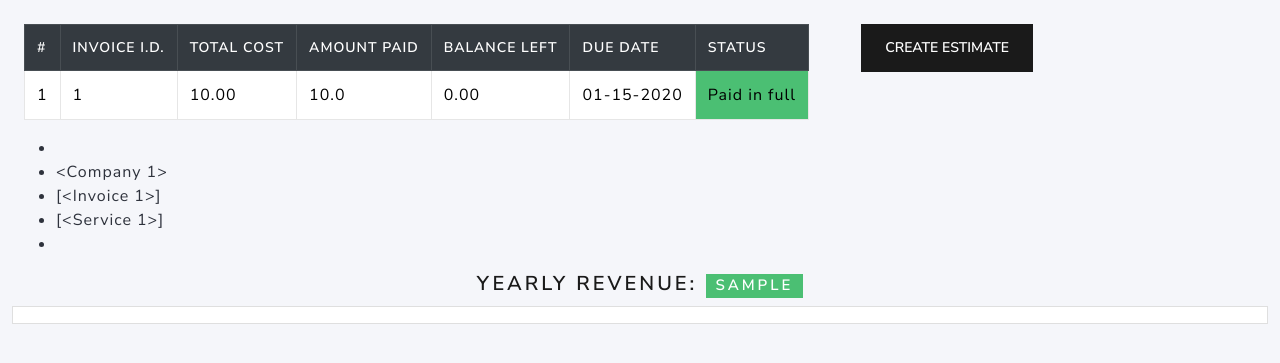
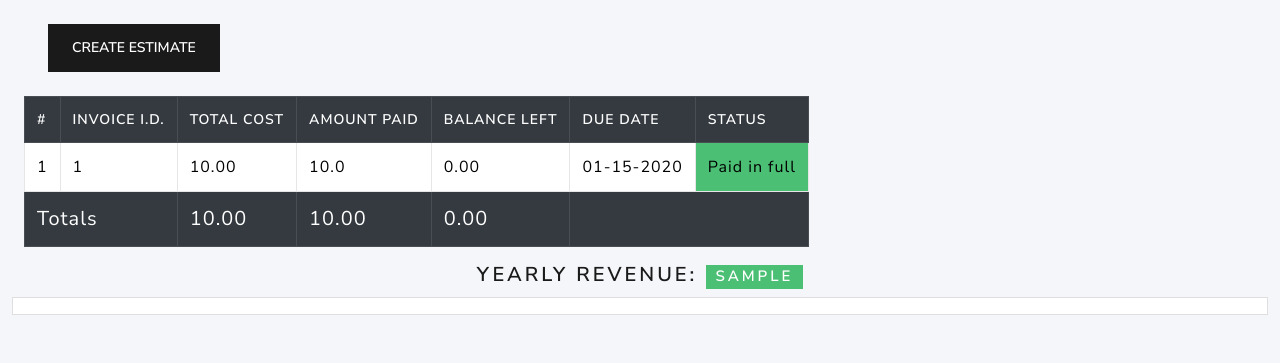
Before and after one commit to coachdaveofficial/invoice-app, a Flask app: template templates/home_page.html in a window 1280 px wide. Shown: the part 99-462 px from the top of the page. Run offline with Flask 2, Linux system fonts and the light colour scheme; tables that the repository leaves empty hold one stand-in row (values such as "Sample post"); the template is opened without the code that fills it: values that come from a table or form of the project are taken from there, most other values are stand-ins (such as "Sample title", 1, 10 or a date in 2020); some libraries are stand-ins or nearby versions.

Commit message:
reformat home page html and add totals row for invoice table

```diff
--- a/templates/home_page.html
+++ b/templates/home_page.html
@@ -7,9 +7,78 @@
 
 
 <div class="mt-4 container-fluid">
+
+	<!-- Estimate Modal pop up -->
+	<div class="col-md-2 m-4" id="estimate-modal">
+		<!-- Button trigger modal -->
+		<button type="button" class="btn btn-primary" data-bs-toggle="modal" data-bs-target="#estimateModal">
+			Create Estimate
+		</button>
+		<!-- Modal -->
+		<div class="modal fade" id="estimateModal" tabindex="-1" aria-labelledby="estimateModalLabel" aria-hidden="true">
+			<div class="modal-dialog modal-dialog-scrollable">
+				<div class="modal-content">
+					<div class="modal-header">
+					<h1 class="modal-title fs-5" id="exampleModalLabel">New Estimate</h1>
+					</div>
+					<div class="modal-body">
+						<div id="estimate-form" class="form-group m-2">
+
+											<div class="text-center">
+												<label for="customer-name">Insert Name of Customer</label>
+												<br>
+												<select class="form-select text-center" name="customer-select" id="customer-select">
+													{% for cust in customers %}
+														<option value="{{cust.id}}">{{cust.full_name}}</option>
+													{% endfor %}
+												</select>
+
+
+												<br>
+												<label class="form-label" for="services-options">Select service to add to estimate:</label>
+												<select name="services" id="services-options" class="form-select text-center">
+													{% for service in services %}
+													<option value="{{service.id}}">{{service.description}}</option>
+													{% endfor %}
+												</select>
+												<br>
+												<br>
+												<a href="#" id="add-service-estimate" class="btn btn-sm btn-primary">Add Service</a>
+											</div>
+
+
+
+									</div>
+										<ol class="list-group list-group-numbered" id="estimate-list">
+
+										</ol>
+										<ol class="list-group">
+											<li class="list-group-item">
+												<div class="ms-2 me-auto">
+													<div>
+														<b>Total</b>
+														<span id="estimate-total" class="badge bg-success float-end">0</span>
+													</div>
+
+												</div>
+
+											</li>
+										</ol>
+								</div>
+								<div class="modal-footer">
+								<a class="btn btn-outline-primary" aria-label="Close" data-bs-dismiss="modal">Close</a>
+								<a href='#' id="estimate-submit-btn" class="btn btn-primary" >Save Changes</a>
+								</div>
+
+				</div>
+			</div>
+		</div>
+	</div>
+
+	<!-- Invoice Table -->
 	<div class="row">
-		<!-- Invoice Table -->
-		<div class="col-md-8">
+		<div class="col">
+			<div class="table-responsive">
 			<table class="table table-sm table-hover table-bordered ">
 				<thead class="table-dark">
 					<tr>
@@ -36,7 +105,9 @@
 						</th>
 					</tr>
 				</thead>
-				<tbody class="table-light" id="invoice-table-body">
+				<tbody class="table-light" id="invoice-table-body" data-bs-toggle="modal" data-bs-target="#invoiceModal">
+					{% set total_cost = 0 %}
+            		{% set amount_paid = 0 %}
 					{% for invoice in invoices %}
 					<tr id="invoice-{{invoice.id}}-row">
 						<td>
@@ -78,103 +149,37 @@
 							</td>
 
 							{% endif %}
-
+							{% set total_cost = total_cost + invoice.total_cost %}
+                			{% set amount_paid = amount_paid + (invoice.payments|sum(attribute='amount') if invoice.payments else 0) %}
 					</tr>
 					{% endfor %}
 				</tbody>
-			</table>
+				<tfoot>
+					<tr class="table-dark table-bordered fs-4">
+						<td colspan="2">Totals</td>
+						<td>{{ '%0.2f'| format(invoices|sum(attribute='total_cost')) }}</td>
+						<td>{% set amount_paid = [] %}
+							{% for invoice in invoices %}
+								{% for payment in invoice.payments %}
+									{% set _ = amount_paid.append(payment.amount) %}
+								{% endfor %}
+							{% endfor %}
+							{{ '%0.2f'| format(amount_paid|sum) }}
+						</td>
+						<td>{{ '%0.2f'| format(invoices|sum(attribute='total_cost') - amount_paid|sum) }}</td>
+						<td colspan="2"></td>
+					</tr>
+				</tfoot>
 
 
 
-				{% for c in companies %}
-				<ul>
-					<li>
-
-					</li>
-					<li>
-						{{c}}
-					</li>
-					<li>
-						{{c.invoices}}
-					</li>
-					<li>
-
-						{{c.services}}
-					</li>
-					<li>
-						{{c.users}}
-					</li>
-				</ul>
-				{% endfor %}
-		</div>
-		<!-- Estimate Modal pop up -->
-		<div class="col-md-2" id="estimate-modal">
-			<!-- Button trigger modal -->
-			<button type="button" class="btn btn-primary" data-bs-toggle="modal" data-bs-target="#exampleModal">
-				Create Estimate
-			</button>
-			<!-- Modal -->
-			<div class="modal fade" id="exampleModal" tabindex="-1" aria-labelledby="exampleModalLabel" aria-hidden="true">
-				<div class="modal-dialog modal-dialog-scrollable">
-					<div class="modal-content">
-						<div class="modal-header">
-						<h1 class="modal-title fs-5" id="exampleModalLabel">New Estimate</h1>
-						</div>
-						<div class="modal-body">
-							<div id="estimate-form" class="form-group m-2">
-
-												<div class="text-center">
-													<label for="customer-name">Insert Name of Customer</label>
-													<br>
-													<select class="form-select text-center" name="customer-select" id="customer-select">
-														{% for cust in customers %}
-															<option value="{{cust.id}}">{{cust.full_name}}</option>
-														{% endfor %}
-													</select>
-
-
-													<br>
-													<label class="form-label" for="services-options">Select service to add to estimate:</label>
-													<select name="services" id="services-options" class="form-select text-center">
-														{% for service in services %}
-														<option value="{{service.id}}">{{service.description}}</option>
-														{% endfor %}
-													</select>
-													<br>
-													<br>
-													<a href="#" id="add-service-estimate" class="btn btn-sm btn-primary">Add Service</a>
-												</div>
-
-
-
-										</div>
-											<ol class="list-group list-group-numbered" id="estimate-list">
-
-											</ol>
-											<ol class="list-group">
-												<li class="list-group-item">
-													<div class="ms-2 me-auto">
-														<div>
-															<b>Total</b>
-															<span id="estimate-total" class="badge bg-success float-end">0</span>
-														</div>
-
-													</div>
-
-												</li>
-											</ol>
-									</div>
-									<div class="modal-footer">
-									<a class="btn btn-outline-primary" aria-label="Close" data-bs-dismiss="modal">Close</a>
-									<a href='#' id="estimate-submit-btn" class="btn btn-primary" >Save Changes</a>
-									</div>
-
-					</div>
-				</div>
+			</table>
 			</div>
 		</div>
+
 	</div>
 </div>
+		<!-- Yearly Revenue -->
 		<div class="col">
 			<div class="list-group">
                 <h4 class="list-group-item-heading text-center">
@@ -185,6 +190,55 @@
 				</div>
 			</div>
 		</div>
+		<div class="col">
+			<!-- Invoice Modal -->
+			<div class="modal modal-lg fade" id="invoiceModal" tabindex="-1" aria-labelledby="invoiceModalLabel" aria-hidden="true">
+				<div class="modal-dialog modal-dialog-scrollable">
+					<div class="modal-content">
+						<div class="modal-header bg-info text-light">
+						<h1 class="modal-title fs-5" id="invoiceModalLabel">Invoice # <span id="invoice-modal-id"></span></h1>
+						</div>
+						<div class="modal-body mx-2">
+							<div class="row d-flex justify-content-center">
+								<table class="table table-info table-bordered border-primary">
+									<thead class="">
+										<h4 class="mt-3 text-center">Customer Info</h4>
+										<th>Name</th>
+										<th>Phone</th>
+										<th>Email</th>
+									</thead>
+									<tbody class="table-light fs-5 text-wrap">
+										<td id="invoice-modal-customer-name"></td>
+										<td id="invoice-modal-customer-phone"></td>
+										<td id="invoice-modal-customer-email"></td>
+									</tbody>
+								</table>
+
+							</div>
+							<div class="row d-flex justify-content-center">
+								<table class="table table-primary disabled mt-3 table-bordered border-primary">
+									<h4 class="mt-3 text-center">Payment Log</h4>
+									<thead>
+										<th>Payment Date</th>
+										<th>Payment Amount</th>
+										<th>Reference #</th>
+									</thead>
+									<tbody id="invoice-modal-tbody" class="table-light">
+
+									</tbody>
+								</table>
+							</div>
+						</div>
+									<div class="modal-footer">
+									<a class="btn btn-outline-primary" aria-label="Close" data-bs-dismiss="modal">Close</a>
+									<a href='#' id="view-invoice-modal-btn" class="btn btn-primary" >View Invoice</a>
+									</div>
+								</div>
+
+					</div>
+
+			</div>
+
 </div>
 
 {% endblock %}
```
